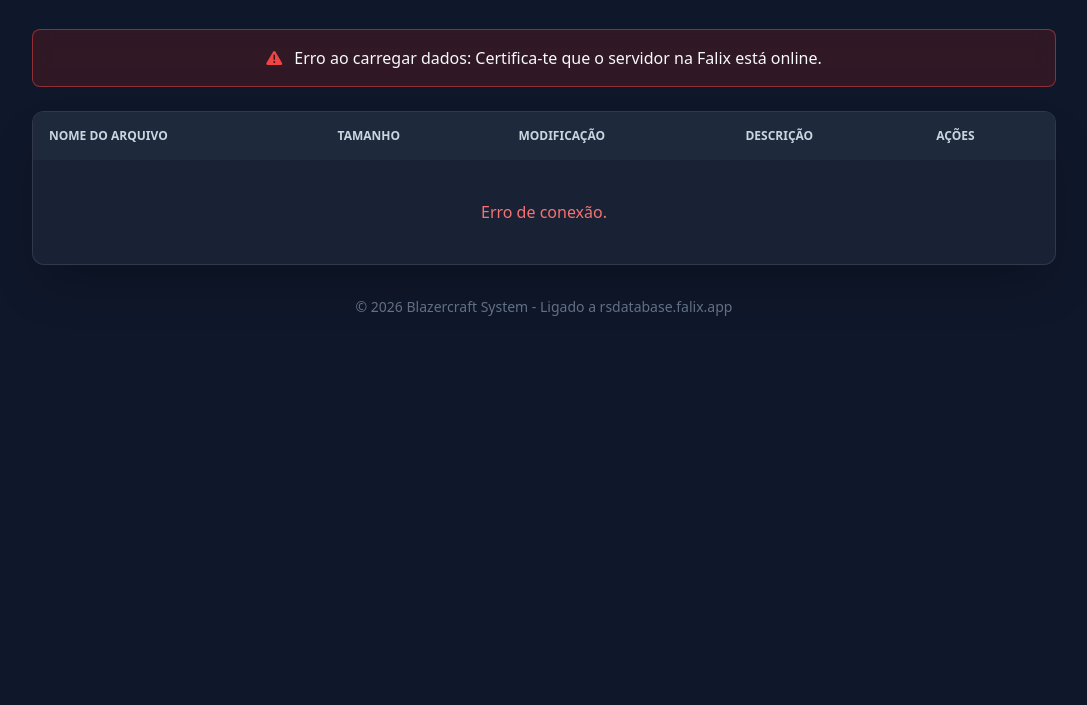
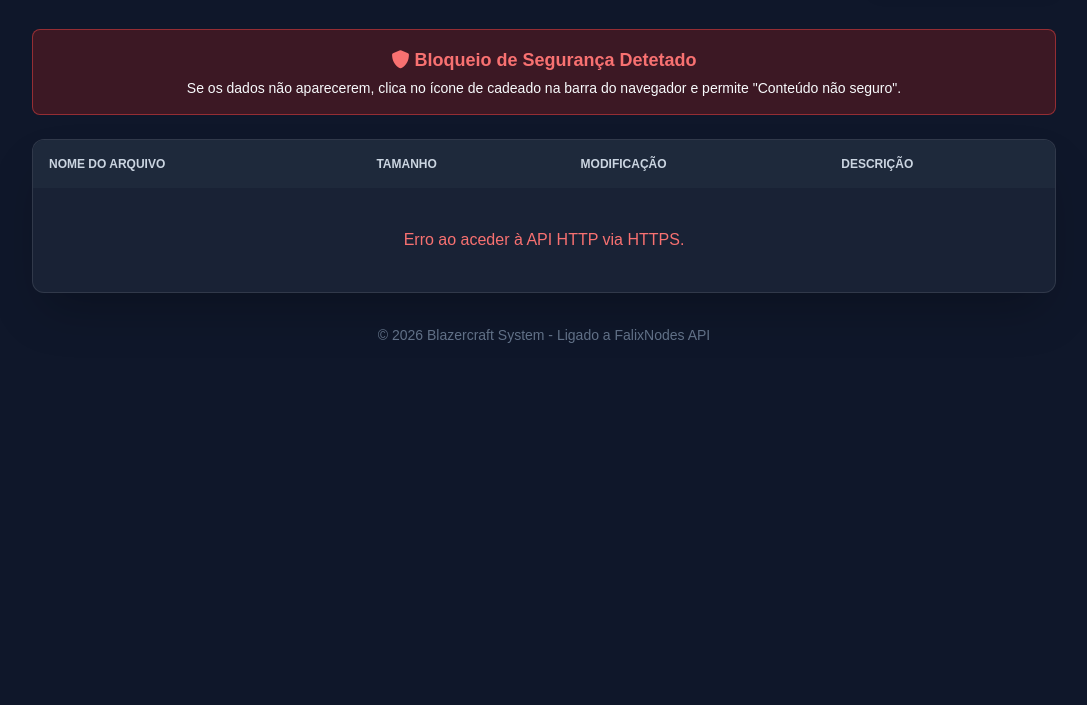
Before and after one commit to Davizigjojo/RSDatabase, a plain HTML site: page index.html in a window 1280 px wide. Shown: the part 95-800 px from the top of the page, without its empty margins (96-1183 px from the left). Drawn offline with nearby package versions, Linux system fonts and the light colour scheme; no server answers.

Commit message:
Refactor HTML structure and improve styles

```diff
--- a/index.html
+++ b/index.html
@@ -3,44 +3,34 @@
 <head>
     <meta charset="UTF-8">
     <meta name="viewport" content="width=device-width, initial-scale=1.0">
+    <!-- Esta linha tenta permitir pedidos HTTP num site HTTPS -->
+    <meta http-equiv="Content-Security-Policy" content="upgrade-insecure-requests">
     <title>Blazercraft - Gestor de Arquivos</title>
     <script src="https://cdn.tailwindcss.com"></script>
     <link rel="stylesheet" href="https://cdnjs.cloudflare.com/ajax/libs/font-awesome/6.0.0/css/all.min.css">
     <style>
-        body {
-            background-color: #0f172a;
-            color: #f8fafc;
-        }
-        .glass {
-            background: rgba(30, 41, 59, 0.7);
-            backdrop-filter: blur(10px);
-            border: 1px solid rgba(255, 255, 255, 0.1);
-        }
-        .table-row:hover {
-            background: rgba(51, 65, 85, 0.5);
-        }
+        body { background-color: #0f172a; color: #f8fafc; font-family: sans-serif; }
+        .glass { background: rgba(30, 41, 59, 0.7); backdrop-filter: blur(10px); border: 1px solid rgba(255, 255, 255, 0.1); }
+        .table-row:hover { background: rgba(51, 65, 85, 0.5); }
     </style>
 </head>
 <body class="min-h-screen p-4 md:p-8">
 
     <div class="max-w-5xl mx-auto">
-        <!-- Header -->
         <header class="flex flex-col md:flex-row justify-between items-center mb-8 gap-4">
             <div>
                 <h1 class="text-3xl font-bold text-blue-400"><i class="fas fa-server mr-2"></i>Blazercraft</h1>
                 <p class="text-slate-400">Gestor de Arquivos em Tempo Real</p>
             </div>
-            <button onclick="carregarArquivos()" class="bg-blue-600 hover:bg-blue-500 text-white px-6 py-2 rounded-lg transition-all flex items-center gap-2">
+            <button onclick="carregarArquivos()" class="bg-blue-600 hover:bg-blue-500 text-white px-6 py-2 rounded-lg transition-all flex items-center gap-2 shadow-lg">
                 <i class="fas fa-sync-alt" id="refresh-icon"></i> Atualizar Dados
             </button>
         </header>
 
-        <!-- Status Card -->
         <div id="status-card" class="mb-6 p-4 rounded-lg glass hidden">
             <p id="status-msg" class="text-center"></p>
         </div>
 
-        <!-- Main Table -->
         <div class="glass rounded-xl overflow-hidden shadow-2xl">
             <div class="overflow-x-auto">
                 <table class="w-full text-left border-collapse">
@@ -50,14 +40,12 @@
                             <th class="p-4">Tamanho</th>
                             <th class="p-4">Modificação</th>
                             <th class="p-4">Descrição</th>
-                            <th class="p-4">Ações</th>
                         </tr>
                     </thead>
                     <tbody id="tabela-corpo">
-                        <!-- Os dados aparecerão aqui -->
                         <tr>
-                            <td colspan="5" class="p-10 text-center text-slate-500 italic">
-                                <i class="fas fa-spinner fa-spin mr-2"></i> Conectando à API...
+                            <td colspan="4" class="p-10 text-center text-slate-500 italic">
+                                <i class="fas fa-spinner fa-spin mr-2"></i> A ligar à API...
                             </td>
                         </tr>
                     </tbody>
@@ -65,75 +53,67 @@
             </div>
         </div>
 
-        <!-- Footer -->
         <footer class="mt-8 text-center text-slate-500 text-sm">
-            <p>&copy; 2026 Blazercraft System - Ligado a rsdatabase.falix.app</p>
+            <p>&copy; 2026 Blazercraft System - Ligado a FalixNodes API</p>
         </footer>
     </div>
 
     <script>
-        // Configuração da sua API na Falix
+        // URL da tua API
         const API_URL = 'http://blazercraft.falixsrv.me:57488/arquivos';
 
         async function carregarArquivos() {
             const icon = document.getElementById('refresh-icon');
             const tabela = document.getElementById('tabela-corpo');
             const statusCard = document.getElementById('status-card');
-            const statusMsg = document.getElementById('status-msg');
 
-            // Efeito visual de loading
             icon.classList.add('fa-spin');
 
             try {
-                const response = await fetch(API_URL);
+                // Adicionamos um timeout para não ficar a carregar eternamente
+                const controller = new AbortController();
+                const id = setTimeout(() => controller.abort(), 8000);
 
-                if (!response.ok) throw new Error('Falha ao conectar com a API');
+                const response = await fetch(API_URL, { signal: controller.signal });
+                clearTimeout(id);
+
+                if (!response.ok) throw new Error('Servidor respondeu com erro');
 
                 const dados = await response.json();
-
-                // Limpa a tabela
                 tabela.innerHTML = '';
 
                 if (dados.length === 0) {
-                    tabela.innerHTML = `<tr><td colspan="5" class="p-10 text-center text-slate-400">Nenhum arquivo encontrado no banco.</td></tr>`;
+                    tabela.innerHTML = `<tr><td colspan="4" class="p-10 text-center text-slate-400">Nenhum dado no banco.</td></tr>`;
                 } else {
                     dados.forEach(arquivo => {
-                        // arquivo[0] = Nome, arquivo[1] = Tamanho, arquivo[2] = Data, arquivo[3] = Descrição
                         const tr = document.createElement('tr');
-                        tr.className = 'table-row border-b border-slate-700 transition-colors';
-
+                        tr.className = 'table-row border-b border-slate-700';
                         tr.innerHTML = `
-                            <td class="p-4 font-medium text-blue-300">
-                                <i class="far fa-file-alt mr-2"></i>${arquivo[0]}
-                            </td>
+                            <td class="p-4 font-medium text-blue-300"><i class="far fa-file-alt mr-2"></i>${arquivo[0]}</td>
                             <td class="p-4 text-slate-400">${arquivo[1]} KB</td>
                             <td class="p-4 text-slate-400 text-sm">${arquivo[2]}</td>
                             <td class="p-4 text-slate-300">${arquivo[3] || '-'}</td>
-                            <td class="p-4">
-                                <button class="text-slate-400 hover:text-white transition-colors">
-                                    <i class="fas fa-ellipsis-v"></i>
-                                </button>
-                            </td>
                         `;
                         tabela.appendChild(tr);
                     });
                 }
-
                 statusCard.classList.add('hidden');
-
             } catch (error) {
                 console.error('Erro:', error);
                 statusCard.classList.remove('hidden');
-                statusCard.classList.add('bg-red-900/30', 'border-red-500/50');
-                statusMsg.innerHTML = `<i class="fas fa-exclamation-triangle mr-2 text-red-500"></i> Erro ao carregar dados: Certifica-te que o servidor na Falix está online.`;
-
-                tabela.innerHTML = `<tr><td colspan="5" class="p-10 text-center text-red-400">Erro de conexão.</td></tr>`;
+                statusCard.className = "mb-6 p-4 rounded-lg bg-red-900/40 border border-red-500/50";
+                document.getElementById('status-msg').innerHTML = `
+                    <div class="text-sm">
+                        <b class="block mb-1 text-red-400 text-lg"><i class="fas fa-shield-alt"></i> Bloqueio de Segurança Detetado</b>
+                        Se os dados não aparecerem, clica no ícone de cadeado na barra do navegador e permite "Conteúdo não seguro".
+                    </div>
+                `;
+                tabela.innerHTML = `<tr><td colspan="4" class="p-10 text-center text-red-400">Erro ao aceder à API HTTP via HTTPS.</td></tr>`;
             } finally {
                 icon.classList.remove('fa-spin');
             }
         }
 
-        // Carrega os dados assim que a página abre
         window.onload = carregarArquivos;
     </script>
 </body>
```
